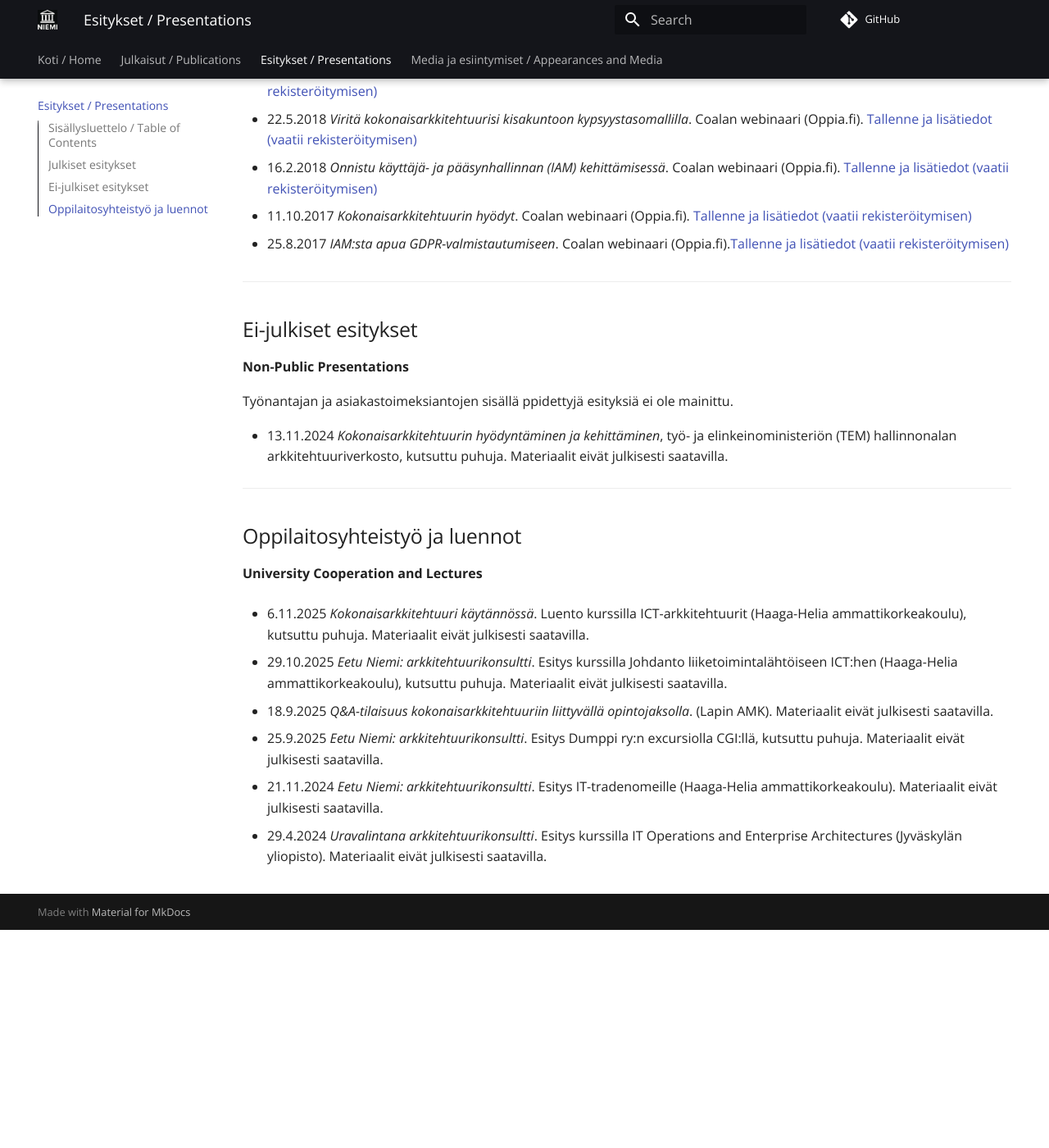
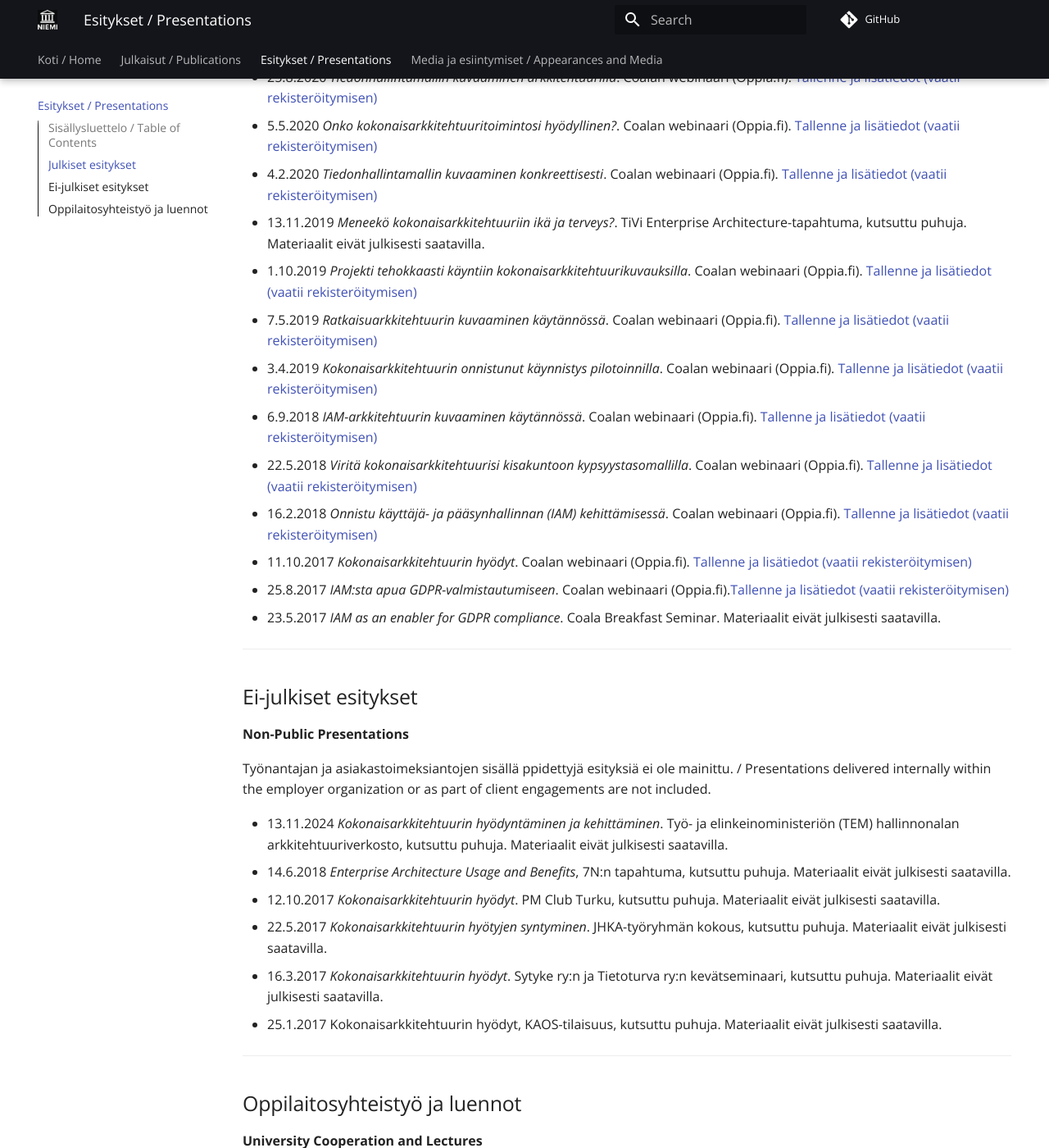
Before and after one commit to eetuniemiphd/eetuniemi, an MkDocs documentation site: the page built from docs/presentations.md, in a window 1280 px wide and 1400 px high, scrolled down 1511 px. Shown: the whole window at 82% size. Built offline with MkDocs 1.6.1 and Material for MkDocs 9.7.7, drawn with Linux system fonts in a browser that asks for light colours; comment, search, counter and statistics services are not loaded; before the commit the page ends 2645 px from its top, so only the background shows below that; some of the changed text lies outside the part shown.

Commit message:
Update presentations.md

```diff
--- a/docs/presentations.md
+++ b/docs/presentations.md
@@ -3,13 +3,15 @@
 
 🌍 Henkilökohtainen kotisivu / Personal homepage: [FI](https://eetuniemi.fi) / [EN](https://eetuniemi.net)
 
+Tämä lista ei ole kattava ennen vuotta 2017 / This list is not comprehensive prior to 2017.
+
 ---
 
 ## Sisällysluettelo / Table of Contents
 
-[Julkiset esitykset / Public presentations](#julkiset-esitykset)
-[Ei-julkiset esitykset / Non-Public Presentations](#ei-julkiset-esitykset)
-[Oppilaitosyhteistyö ja luennot / University Cooperation and Lectures](#oppilaitosyhteistyo-ja-luennot)
+📢 [Julkiset esitykset / Public presentations](#julkiset-esitykset)
+🔒 [Ei-julkiset esitykset / Non-Public Presentations](#ei-julkiset-esitykset)
+🎓 [Oppilaitosyhteistyö ja luennot / University Cooperation and Lectures](#oppilaitosyhteistyo-ja-luennot)
 
 ---
 
@@ -17,57 +19,49 @@
 **Public Presentations**
 
 - 30.10.2025 *Virtual Book Launch: Enterprise Architecture – Your Guide to Organizational Transformation*.
-
 - 22.10.2025 *Kirjajulkkarit: Enterprise Architecture – Your Guide to Organizational Transformation*.
-
 - 25.9.2025 *Kokonaisarkkitehtuurin viitekehykset*, Enterprise Architecture 2025 -tapahtuma, kutsuttu puhuja. Materiaalit eivät julkisesti saatavilla.
-
 - 9.10.2024 *Kokonaisarkkitehtuuri käytännössä: miten aloittaa ja mikä riittää?*. Koulutus Digikyvykkyys-hankkeessa. Materiaalit eivät julkisesti saatavilla. [Tieto koulutuksesta](https://digikyvykkyys.info/tapahtumat)
-
 - 24.9.2024 *Kokonaisarkkitehtuurin ymmärryksen lisääminen organisaatiossa*. Enterprise Architecture 2024 -tapahtuma, kutsuttu puhuja. Materiaalit eivät julkisesti saatavilla.
-
 - 18.6.2024 *Kyvykkyydet kokonaisarkkitehtuurissa*. Arkkitehtuurikillan Q2/2024-tapaaminen (DVV)*. [Tallenne](https://dreambroker.com/channel/m06sxbf0/771yoblm) [Esitysmateriaali (PDF)](https://cdn.verkkopalvelu.suomi.fi/files/Kyvykkyydet%20kokonaisarkkitehtuurissa%20-%20Arkkitehtuurikilta%20Q2-2024%20-%20Eetu%20Niemi%20(1)-90632721135b4823f0b41164358f1767.pdf)
-
+- 22.9.2022 *Onko mallintaminen turhaa?*. TiVi Enterprise Architecture -tapahtuma, kutsuttu puhuja. Materiaalit eivät julkisesti saatavilla.
 - 14.12.2021 *Sisältö edellä arkkitehtuurissa*. Coalan webinaari (Oppia.fi). [Tallenne ja lisätiedot (vaatii rekisteröitymisen)](https://oppia.fi/webinaarit/995/coala/sisalto-edella-arkkitehtuurissa)
-
+- 8.12.2021 *Kokonaisarkkitehtuuri ja IAM*. Telian webinaari. Materiaalit eivät julkisesti saatavilla.
+- 17.6.2021 *Älä astu ainakaan kaikkiin miinoihin IAM-hankkeessa*. Alma Talent IAM -tapahtuma, kutsuttu puhuja. Materiaalit eivät julkisesti saatavilla.
+- 5.5.2021 *Ohjaa IAM-jalkautusta prosesseilla*. Prosessipäivät-tapahtuma, kutsuttu puhuja. Materiaalit eivät julkisesti saatavilla.
+- 17.3.2021 *Organisaation kokonaiskuva kyberturvallisuuden perustana*. Coalan kyberturvallisuustapahtuma. Materiaalit eivät julkisesti saatavilla.
 - 9.3.2021 *Ohjaa IAM-toteutusta viitearkkitehtuurilla*. Coalan webinaari (Oppia.fi). [Tallenne ja lisätiedot (vaatii rekisteröitymisen)](https://oppia.fi/webinaarit/901/coala/ohjaa-iam-toteutusta-viitearkkitehtuurilla)
-
 - 26.1.2021 *IAM ei tapahdu kerralla – etene business case edellä*. Coalan webinaari (Oppia.fi). [Tallenne ja lisätiedot (vaatii rekisteröitymisen)](https://oppia.fi/webinaarit/894/coala/iam-ei-tapahdu-kerralla--etene-business-case-edella)
-
 - 8.12.2020 *Miten voit arvioida kokonaisarkkitehtuurin työmäärän?*. Coalan webinaari (Oppia.fi). [Tallenne ja lisätiedot (vaatii rekisteröitymisen)](https://oppia.fi/webinaarit/839/coala/miten-voit-arvioida-kokonaisarkkitehtuurin-tyomaaran)
-
 - 27.10.2020 *Kokonaisarkkitehtuuria äärellisellä työllä*. Coalan webinaari (Oppia.fi). [Tallenne ja lisätiedot (vaatii rekisteröitymisen)](https://oppia.fi/webinaarit/768/coala/kokonaisarkkitehtuuria-aarellisella-tyolla)
-
+- 30.9.2020 *Voiko tiedonhallintamalli olla muutakin kuin pakkopullaa?*. Prosessipäivät-tapahtuma, kutsuttu puhuja. Materiaalit eivät julkisesti saatavilla.
 - 25.8.2020 *Tiedonhallintamallin kuvaaminen arkkitehtuurilla*. Coalan webinaari (Oppia.fi). [Tallenne ja lisätiedot (vaatii rekisteröitymisen)](https://oppia.fi/webinaarit/769/coala/tiedonhallintamallin-kuvaaminen-arkkitehtuurilla)
-
 - 5.5.2020 *Onko kokonaisarkkitehtuuritoimintosi hyödyllinen?*. Coalan webinaari (Oppia.fi). [Tallenne ja lisätiedot (vaatii rekisteröitymisen)](https://oppia.fi/webinaarit/665/coala/onko-kokonaisarkkitehtuuritoimintosi-hyodyllinen)
-
 - 4.2.2020 *Tiedonhallintamallin kuvaaminen konkreettisesti*. Coalan webinaari (Oppia.fi). [Tallenne ja lisätiedot (vaatii rekisteröitymisen)](https://oppia.fi/webinaarit/664/coala/tiedonhallintamallin-kuvaaminen-konkreettisesti)
-
+- 13.11.2019 *Meneekö kokonaisarkkitehtuuriin ikä ja terveys?*. TiVi Enterprise Architecture-tapahtuma, kutsuttu puhuja. Materiaalit eivät julkisesti saatavilla.
 - 1.10.2019 *Projekti tehokkaasti käyntiin kokonaisarkkitehtuurikuvauksilla*. Coalan webinaari (Oppia.fi). [Tallenne ja lisätiedot (vaatii rekisteröitymisen)](https://oppia.fi/webinaarit/590/coala/projekti-tehokkaasti-kayntiin-kokonaisarkkitehtuurikuvauksilla)
-
 - 7.5.2019 *Ratkaisuarkkitehtuurin kuvaaminen käytännössä*. Coalan webinaari (Oppia.fi). [Tallenne ja lisätiedot (vaatii rekisteröitymisen)](https://oppia.fi/webinaarit/504/coala/ratkaisuarkkitehtuurin-kuvaaminen-kaytannossa)
-
 - 3.4.2019 *Kokonaisarkkitehtuurin onnistunut käynnistys pilotoinnilla*. Coalan webinaari (Oppia.fi). [Tallenne ja lisätiedot (vaatii rekisteröitymisen)](https://oppia.fi/webinaarit/503/coala/kokonaisarkkitehtuurin-onnistunut-kaynnistys-pilotoinnilla)
-
 - 6.9.2018 *IAM-arkkitehtuurin kuvaaminen käytännössä*. Coalan webinaari (Oppia.fi). [Tallenne ja lisätiedot (vaatii rekisteröitymisen)](https://oppia.fi/webinaarit/359/coala/webinaari-iam-arkkitehtuurin-kuvaaminen-kaytannossa)
-
 - 22.5.2018 *Viritä kokonaisarkkitehtuurisi kisakuntoon kypsyystasomallilla*. Coalan webinaari (Oppia.fi). [Tallenne ja lisätiedot (vaatii rekisteröitymisen)](https://oppia.fi/webinaarit/239/coala/webinaari-virita-kokonaisarkkitehtuurisi-kisakuntoon-kypsyystasomallilla)
-
 - 16.2.2018 *Onnistu käyttäjä- ja pääsynhallinnan (IAM) kehittämisessä*. Coalan webinaari (Oppia.fi). [Tallenne ja lisätiedot (vaatii rekisteröitymisen)](https://oppia.fi/webinaarit/235/coala/webinaari-onnistu-kayttaja-ja-paasynhallinnan-iam-kehittamisessa)
-
 - 11.10.2017 *Kokonaisarkkitehtuurin hyödyt*. Coalan webinaari (Oppia.fi). [Tallenne ja lisätiedot (vaatii rekisteröitymisen)](https://oppia.fi/webinaarit/138/coala/webinaari-kokonaisarkkitehtuurin-hyodyt)
-
 - 25.8.2017 *IAM:sta apua GDPR-valmistautumiseen*. Coalan webinaari (Oppia.fi).[Tallenne ja lisätiedot (vaatii rekisteröitymisen)](https://oppia.fi/webinaarit/135/coala/iamsta-apua-gdpr-valmistautumiseen)
+- 23.5.2017 *IAM as an enabler for GDPR compliance*. Coala Breakfast Seminar. Materiaalit eivät julkisesti saatavilla.
 
 ---
 
 ## Ei-julkiset esitykset
 **Non-Public Presentations**
 
-Työnantajan ja asiakastoimeksiantojen sisällä ppidettyjä esityksiä ei ole mainittu.
+Työnantajan ja asiakastoimeksiantojen sisällä ppidettyjä esityksiä ei ole mainittu. / Presentations delivered internally within the employer organization or as part of client engagements are not included.
 
-- 13.11.2024 *Kokonaisarkkitehtuurin hyödyntäminen ja kehittäminen*, työ- ja elinkeinoministeriön (TEM) hallinnonalan arkkitehtuuriverkosto, kutsuttu puhuja. Materiaalit eivät julkisesti saatavilla.
+- 13.11.2024 *Kokonaisarkkitehtuurin hyödyntäminen ja kehittäminen*. Työ- ja elinkeinoministeriön (TEM) hallinnonalan arkkitehtuuriverkosto, kutsuttu puhuja. Materiaalit eivät julkisesti saatavilla.
+- 14.6.2018 *Enterprise Architecture Usage and Benefits*, 7N:n tapahtuma, kutsuttu puhuja. Materiaalit eivät julkisesti saatavilla.
+- 12.10.2017 *Kokonaisarkkitehtuurin hyödyt*. PM Club Turku, kutsuttu puhuja. Materiaalit eivät julkisesti saatavilla.
+- 22.5.2017 *Kokonaisarkkitehtuurin hyötyjen syntyminen*. JHKA-työryhmän kokous, kutsuttu puhuja. Materiaalit eivät julkisesti saatavilla.
+- 16.3.2017 *Kokonaisarkkitehtuurin hyödyt*. Sytyke ry:n ja Tietoturva ry:n kevätseminaari, kutsuttu puhuja. Materiaalit eivät julkisesti saatavilla.
+- 25.1.2017 Kokonaisarkkitehtuurin hyödyt, KAOS-tilaisuus, kutsuttu puhuja. Materiaalit eivät julkisesti saatavilla.
 
 ---
 
@@ -75,13 +69,9 @@
 **University Cooperation and Lectures**
 
 - 6.11.2025 *Kokonaisarkkitehtuuri käytännössä*. Luento kurssilla ICT-arkkitehtuurit (Haaga-Helia ammattikorkeakoulu), kutsuttu puhuja. Materiaalit eivät julkisesti saatavilla.
-
 - 29.10.2025 *Eetu Niemi: arkkitehtuurikonsultti*. Esitys kurssilla Johdanto liiketoimintalähtöiseen ICT:hen (Haaga-Helia ammattikorkeakoulu), kutsuttu puhuja. Materiaalit eivät julkisesti saatavilla.
-
 - 18.9.2025 *Q&A-tilaisuus kokonaisarkkitehtuuriin liittyvällä opintojaksolla*. (Lapin AMK). Materiaalit eivät julkisesti saatavilla.
-
 - 25.9.2025 *Eetu Niemi: arkkitehtuurikonsultti*. Esitys Dumppi ry:n excursiolla CGI:llä, kutsuttu puhuja. Materiaalit eivät julkisesti saatavilla.
-
 - 21.11.2024 *Eetu Niemi: arkkitehtuurikonsultti*. Esitys IT-tradenomeille (Haaga-Helia ammattikorkeakoulu). Materiaalit eivät julkisesti saatavilla.
-
 - 29.4.2024 *Uravalintana arkkitehtuurikonsultti*. Esitys kurssilla IT Operations and Enterprise Architectures (Jyväskylän yliopisto). Materiaalit eivät julkisesti saatavilla.
+- 22.2.2022 *Töissä arkkitehtuurikonsulttina*. Esitys kurssilla Kokonaisarkkitehtuuri käytännössä (Jyväskylän yliopisto). Materiaalit eivät julkisesti saatavilla.
```
